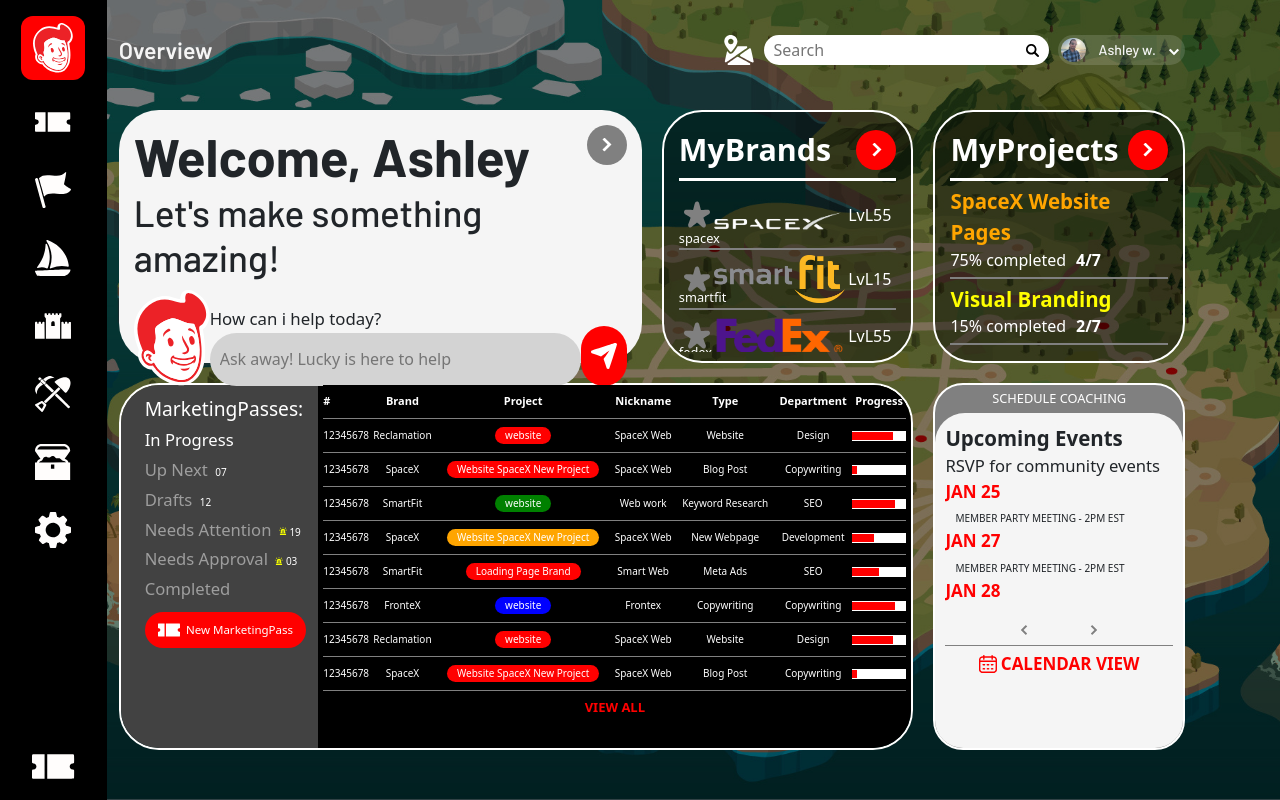
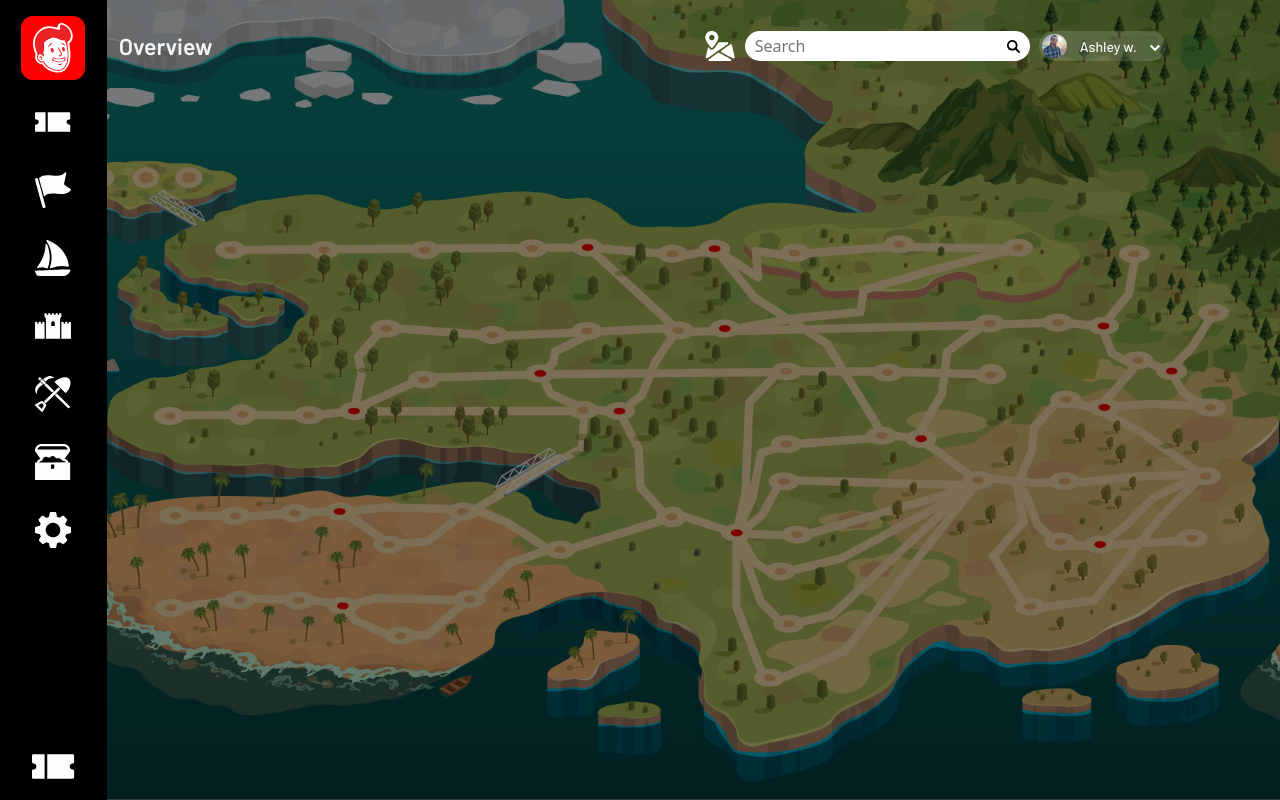
Before and after one commit to Brahmasura/mmpTest, a React (Vite) app: page / in a window 1280 px wide. Built offline with nearby package versions, Linux system fonts and the light colour scheme; grey boxes are pictures that could not be loaded.

Commit message:
right container updation begins

```diff
--- a/index.html
+++ b/index.html
@@ -9,6 +9,16 @@
       href="https://fonts.googleapis.com/css2?family=Barlow:ital,wght@0,100;0,200;0,300;0,400;0,500;0,600;0,700;0,800;0,900;1,100;1,200;1,300;1,400;1,500;1,600;1,700;1,800;1,900&family=Roboto:ital,wght@0,100;0,300;0,400;0,500;0,700;0,900;1,100;1,300;1,400;1,500;1,700;1,900&display=swap"
       rel="stylesheet"
     />
+
+    <!-- rajdhani font -->
+    <link rel="preconnect" href="https://fonts.googleapis.com" />
+    <link rel="preconnect" href="https://fonts.gstatic.com" crossorigin />
+    <link
+      href="https://fonts.googleapis.com/css2?family=Rajdhani:wght@300;400;500;600;700&display=swap"
+      rel="stylesheet"
+    />
+
+
     <link rel="icon" type="image/svg+xml" href="/vite.svg" />
     <meta name="viewport" content="width=device-width, initial-scale=1.0" />
     <title>Vite + React</title>
--- a/src/App.jsx
+++ b/src/App.jsx
@@ -20,7 +20,7 @@
             <Navbar />
 
             {/* now the main container */}
-            <Container/>
+            {/* <Container/> */}
           </div>
         </div>
       </div>
--- a/src/App.module.scss
+++ b/src/App.module.scss
@@ -7,8 +7,10 @@
   }
 
   .contentDiv {
-    padding-right:95px;
-    padding-top:10px;
+    // padding-right:160px;
+    // padding-top:39px;
+    padding-right: 8.893vw;
+    padding-top: 3.62vh;
     background-image: url("./assets/Map\ design\ Simple\ Without\ building-01.jpg");
     background-position: center;
     background-size: cover;
--- a/src/components/Navbar/navbar.module.scss
+++ b/src/components/Navbar/navbar.module.scss
@@ -1,7 +1,7 @@
 .navbar {
   position: relative;
   // z-index: 1;
-  height: 10vh;
+  // height: 10vh;
   // border: 1px solid red;
   display: flex;
   justify-content: space-between;
--- a/src/components/Sidebar/Sidebar.jsx
+++ b/src/components/Sidebar/Sidebar.jsx
@@ -71,11 +71,16 @@
 
   return (
     <>
+    {/* this is the initial sidebar */}
       <div className={style.mainDiv}>
+
+      {/* this is main logo */}
         <div className={style.faceDiv}>
           <img src={face} alt="face guy" />
         </div>
 
+
+        {/* these are the icons in the initial sidebar  */}
         {iconsArray.map((item, index) => (
           <>
             <div
```
